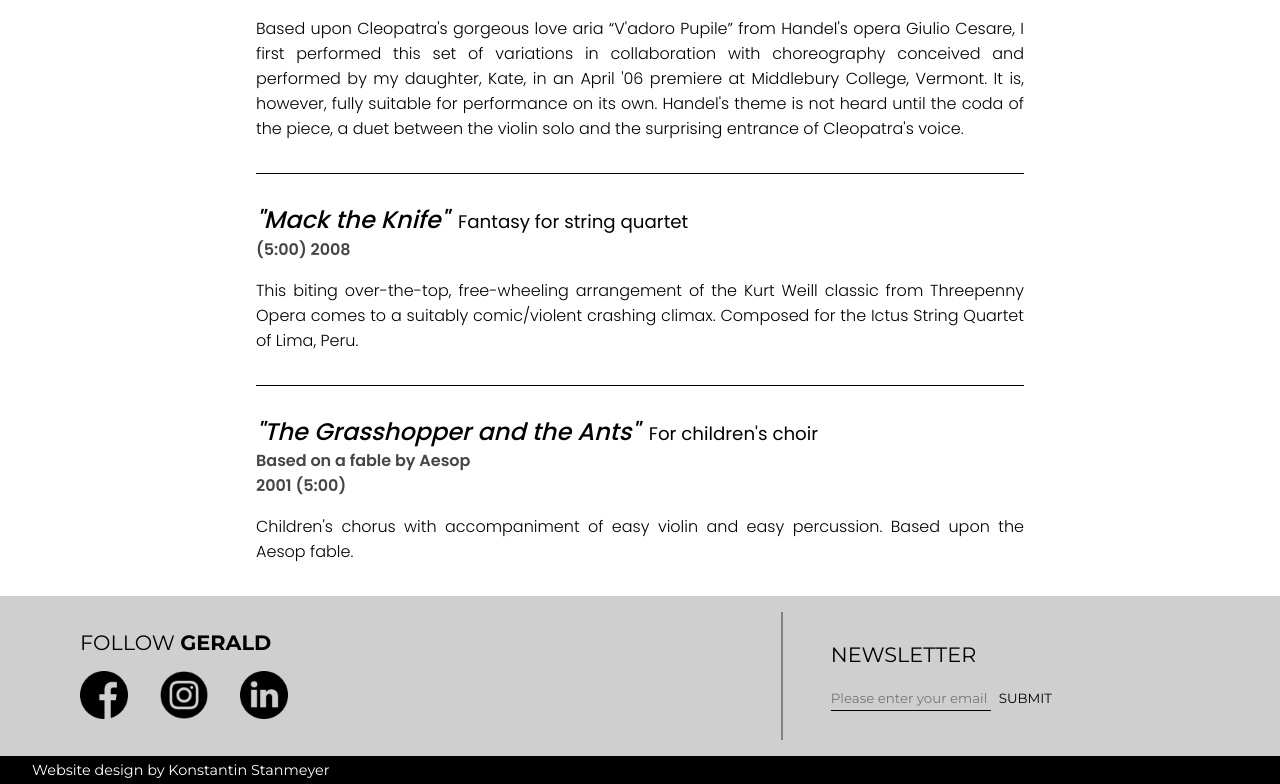
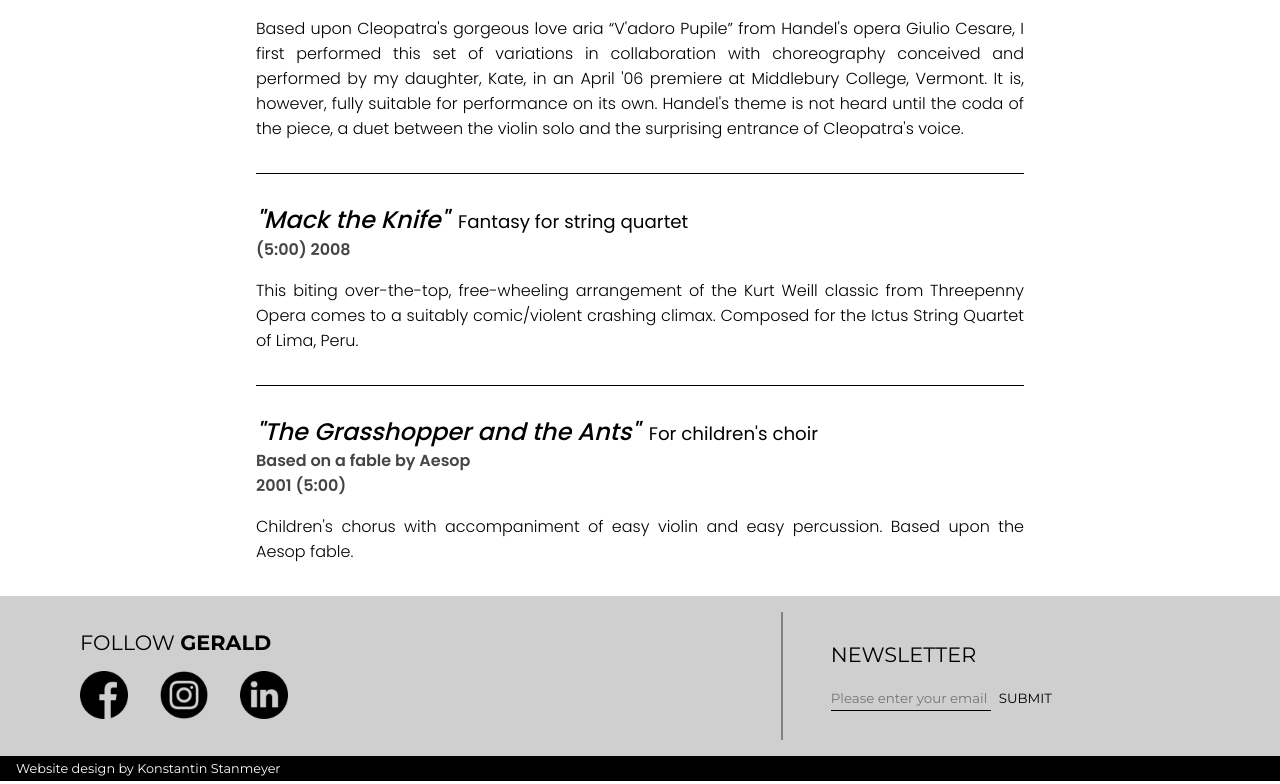
Before and after one commit to konstantinstanmeyer/gerald-elias-new, a Next.js app: page /composing in a window 1280 px wide. Shown: the part 4061-4845 px from the top of the page. Built offline with nearby package versions, Linux system fonts and the light colour scheme; a web font is replaced by a local one.

Commit message:
dev credits resize, compositions font resize

```diff
--- a/app/globals.css
+++ b/app/globals.css
@@ -1003,9 +1003,10 @@ textarea:focus, input:focus{
 #dev-credits > a {
   color: white;
   text-decoration: none;
-  padding-left: 2rem;
+  margin-left: 1rem;
   font-family: var(--font-montserrat);
-  font-size: 0.9rem;
+  font-size: 0.8rem;
+  display: block;
 }
 
 .italic {
@@ -1145,6 +1146,15 @@ textarea:focus, input:focus{
 }
 
 @media (max-width: 750px) {
+  .composition-description{
+    font-size: 0.8rem;
+    text-align: unset;
+  }
+
+  #dev-credits > a {
+    font-size: 0.6rem;
+  }
+
   .composition-card {
     width: 85%;
   }
--- a/app/page.js
+++ b/app/page.js
@@ -29,7 +29,7 @@ export default function Home() {
                 <img src="/book-murder-at-the-royal-albert.jpg" />
             </a>
             <a className="home-book" href="/books/symphonies-&-scorpions">
-                <img src="/symphonies-and-scorpions.jpeg" />
+                <img src="/book-symphonies-and-scorpions.jpg" />
             </a>
             <a className="home-book" href="/books/roundtree-days">
                 <img src="/roundtree-days.jpg" />
```
